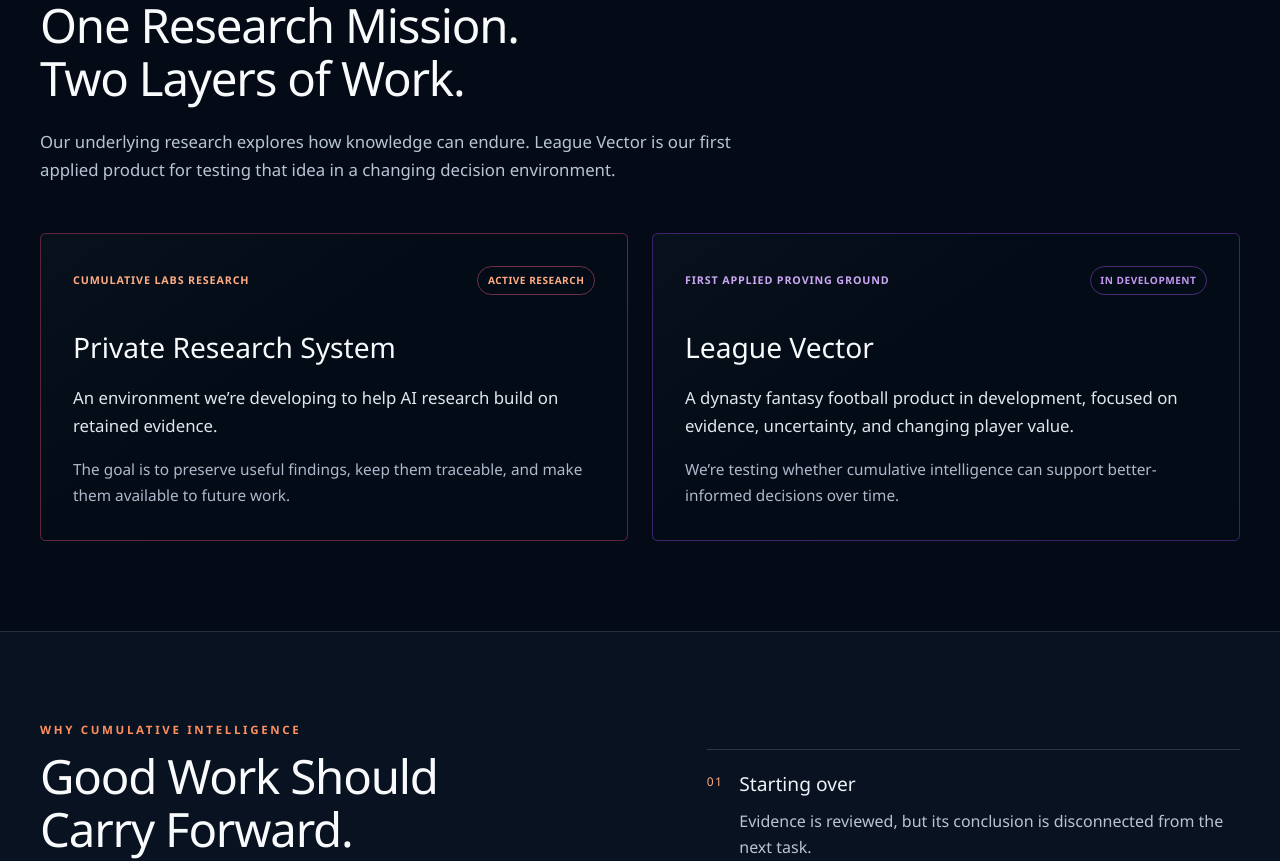
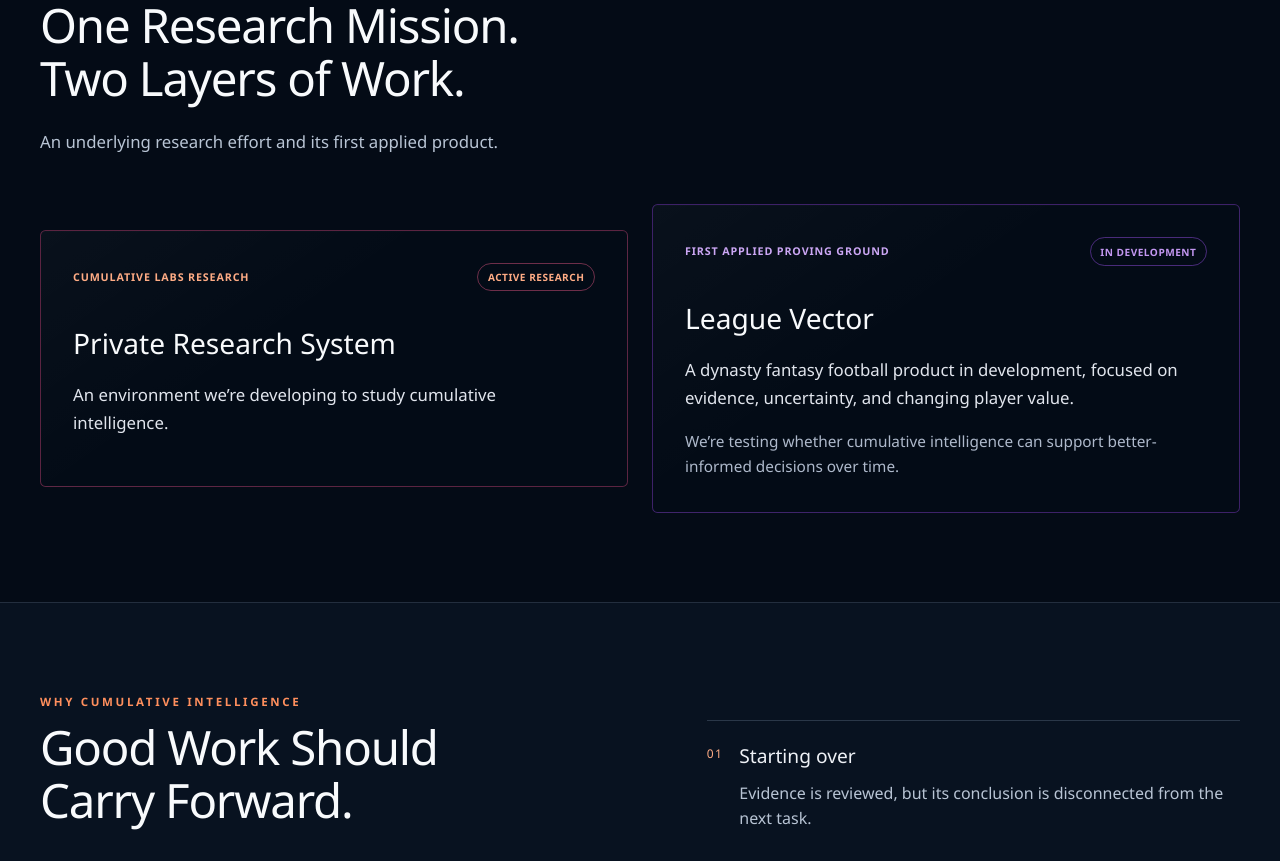
Before and after one commit to cumulativelabs/public, a React (Vite) app: page / in a window 1280 px wide. Shown: the part 940-1801 px from the top of the page. Built offline with nearby package versions, Linux system fonts and the light colour scheme.

Commit message:
Clarify hypothetical cross-task reuse and tighten homepage copy

```diff
--- a/src/content/site.ts
+++ b/src/content/site.ts
@@ -28,7 +28,7 @@ export const site = {
   mission: {
     label: 'Why Cumulative Intelligence',
     headline: ['Good Work Should', 'Carry Forward.'],
-    body: 'A useful conclusion can outlast the task that produced it. We’re exploring how to preserve findings that survive scrutiny, keep them traceable, and make them available to future work.',
+    body: 'Starting with a supported conclusion leaves more room to investigate what has changed.',
   },
   whyCumulative: {
     contrasts: [
@@ -83,14 +83,14 @@ export const site = {
   work: {
     label: 'What We’re Building',
     headline: ['One Research Mission.', 'Two Layers of Work.'],
-    intro: 'Our underlying research explores how knowledge can endure. League Vector is our first applied product for testing that idea in a changing decision environment.',
+    intro: 'An underlying research effort and its first applied product.',
     systems: [
       {
         title: 'Private Research System',
         descriptor: 'Cumulative Labs Research',
         status: 'Active Research',
-        body: 'An environment we’re developing to help AI research build on retained evidence.',
-        detail: 'The goal is to preserve useful findings, keep them traceable, and make them available to future work.',
+        body: 'An environment we’re developing to study cumulative intelligence.',
+        detail: '',
       },
       {
         title: 'League Vector',
@@ -104,13 +104,13 @@ export const site = {
   example: {
     label: 'How the Idea Works',
     headline: 'A conclusion can change. The learning can stay.',
-    scenario: 'Suppose a research team is comparing two routes for a delivery. An early report favors Route A. A later report reveals a closure.',
+    scenario: 'Suppose a team is choosing a delivery route, then planning another delivery a week later.',
     stages: [
-      { title: 'New evidence', body: 'A road-closure report challenges the original route choice.' },
-      { title: 'Claim evaluated', body: 'Check whether the report applies to this route and delivery date.' },
-      { title: 'Conclusion revised', body: 'If the closure is confirmed, Route A is no longer the supported choice.' },
-      { title: 'Finding retained', body: 'Keep the updated conclusion with its evidence and date limits.' },
-      { title: 'Future work can use it', body: 'The next route review can use that finding—and check whether it still holds.' },
+      { title: 'Task 1 · Discover', body: 'An early report favors Route A. A closure notice challenges that choice.' },
+      { title: 'Check and revise', body: 'The team confirms the closure applies to the route and delivery date, ruling out A.' },
+      { title: 'Retain the finding', body: 'It saves that conclusion with the source notice, review date, and affected dates.' },
+      { title: 'Task 2 · Reuse', body: 'A week later, the team retrieves the finding and checks the notice is still current and covers the new delivery date. It reuses the prior analysis.' },
+      { title: 'Update again', body: 'Without repeating the completed analysis, it investigates changes. A new reopening notice makes A eligible; it revises the finding with that source.' },
     ],
     caption: 'Illustrative example of the cumulative-intelligence concept. This hypothetical scenario is not a product demonstration or a claim of autonomous improvement or production-scale performance.',
   },
@@ -125,7 +125,7 @@ export const site = {
       },
       {
         title: 'Knowledge That Survives',
-        body: 'Useful discoveries should remain available beyond the task that produced them.',
+        body: 'Retained findings should include their sources and limits.',
         icon: 'layers',
       },
       {
@@ -135,7 +135,7 @@ export const site = {
       },
       {
         title: 'Built for the Long Term',
-        body: 'Each completed cycle should leave future work in a stronger position.',
+        body: 'Favor durable understanding over short-lived gains.',
         icon: 'cycle',
       },
       {
@@ -148,7 +148,7 @@ export const site = {
   closing: {
     headline: [
       'Intelligence That Compounds.',
-      'A Direction Worth',
+      'That’s What We’re',
       'Building Toward.',
     ],
     body: 'Interested in research collaboration or what we’re building? Get in touch with Cumulative Labs.',
--- a/src/sections/WorkSection.tsx
+++ b/src/sections/WorkSection.tsx
@@ -22,7 +22,7 @@ export function WorkSection() {
             <h3>{system.title}</h3>
             <div className="system-card__copy">
               <p>{system.body}</p>
-              <p className="system-card__detail">{system.detail}</p>
+              {system.detail && <p className="system-card__detail">{system.detail}</p>}
             </div>
           </article>
         ))}
```
Also changed, not shown: 1 other file (tests, documents, lock files or other folders).
